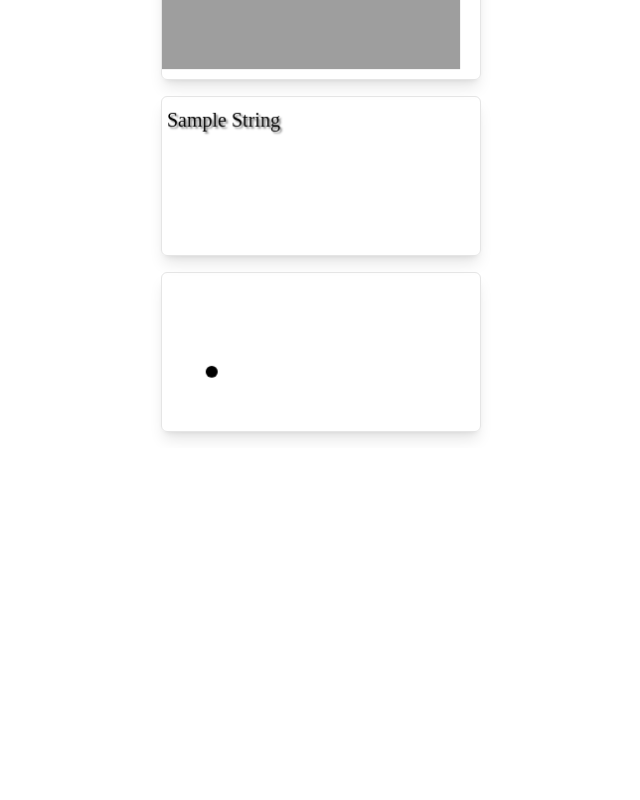
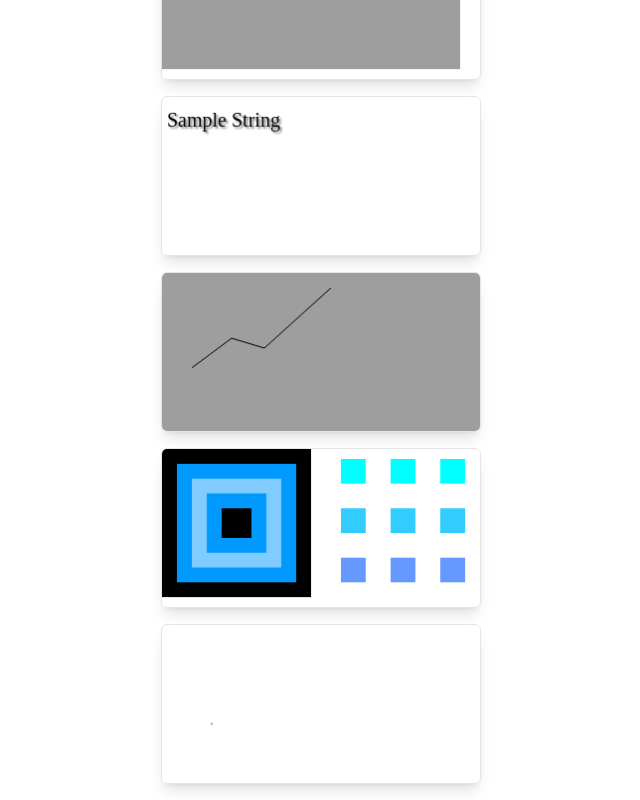
Before and after one commit to elton/react-canvas, a React (Create React App) app: page / in a window 1280 px wide. Shown: the part 852-1652 px from the top of the page, without its empty margins (319-959 px from the left). Before the commit the page ends 1300 px from the top, so only its background shows below. Built offline with nearby package versions, Linux system fonts and the light colour scheme.

Commit message:
Add image component

```diff
--- a/src/app/components/App.js
+++ b/src/app/components/App.js
@@ -182,6 +182,49 @@ function App() {
     ctx.fillText('Sample String', 5, 30); // fillText(text, x, y [, maxWidth]),g在指定的(x,y)位置填充指定的文本，绘制的最大宽度是可选的.
   };
 
+  const draw7 = (ctx) => {
+    let img = new Image();
+    img.onload = function () {
+      ctx.drawImage(img, 0, 0);
+      ctx.beginPath();
+      ctx.moveTo(30, 96);
+      ctx.lineTo(70, 66);
+      ctx.lineTo(103, 76);
+      ctx.lineTo(170, 15);
+      ctx.stroke();
+    };
+    img.src = 'https://mdn.mozillademos.org/files/5395/backdrop.png';
+  };
+
+  const draw8 = (ctx) => {
+    ctx.fillRect(0, 0, 150, 150); // 使用默认设置绘制一个矩形
+    ctx.save(); // 保存默认状态
+
+    ctx.fillStyle = '#09F'; // 在原有配置基础上对颜色做改变
+    ctx.fillRect(15, 15, 120, 120); // 使用新的设置绘制一个矩形
+
+    ctx.save(); // 保存当前状态
+    ctx.fillStyle = '#FFF'; // 再次改变颜色配置
+    ctx.globalAlpha = 0.5;
+    ctx.fillRect(30, 30, 90, 90); // 使用新的配置绘制一个矩形
+
+    ctx.restore(); // 重新加载之前的颜色状态
+    ctx.fillRect(45, 45, 60, 60); // 使用上一次的配置绘制一个矩形
+
+    ctx.restore(); // 加载默认颜色配置
+    ctx.fillRect(60, 60, 30, 30); // 使用加载的配置绘制一个矩形
+
+    for (var i = 0; i < 3; i++) {
+      for (var j = 0; j < 3; j++) {
+        ctx.save();
+        ctx.fillStyle = 'rgb(' + 51 * i + ', ' + (255 - 51 * i) + ', 255)';
+        ctx.translate(180 + j * 50, 10 + i * 50); // translate(x, y),x 是左右偏移量，y 是上下偏移量
+        ctx.fillRect(0, 0, 25, 25);
+        ctx.restore();
+      }
+    }
+  };
+
   return (
     <div className='space-y-4 p-4'>
       <h1 className='text-center text-3xl font-semibold text-teal-900 underline '>
@@ -193,6 +236,8 @@ function App() {
       <Canvas draw={draw4} className={canvasStyle} />
       <Canvas draw={draw5} className={canvasStyle} />
       <Canvas draw={draw6} className={canvasStyle} />
+      <Canvas draw={draw7} className={canvasStyle} />
+      <Canvas draw={draw8} className={canvasStyle} />
       <AnimationCanvas draw={draw} className={canvasStyle} />
     </div>
   );
```
